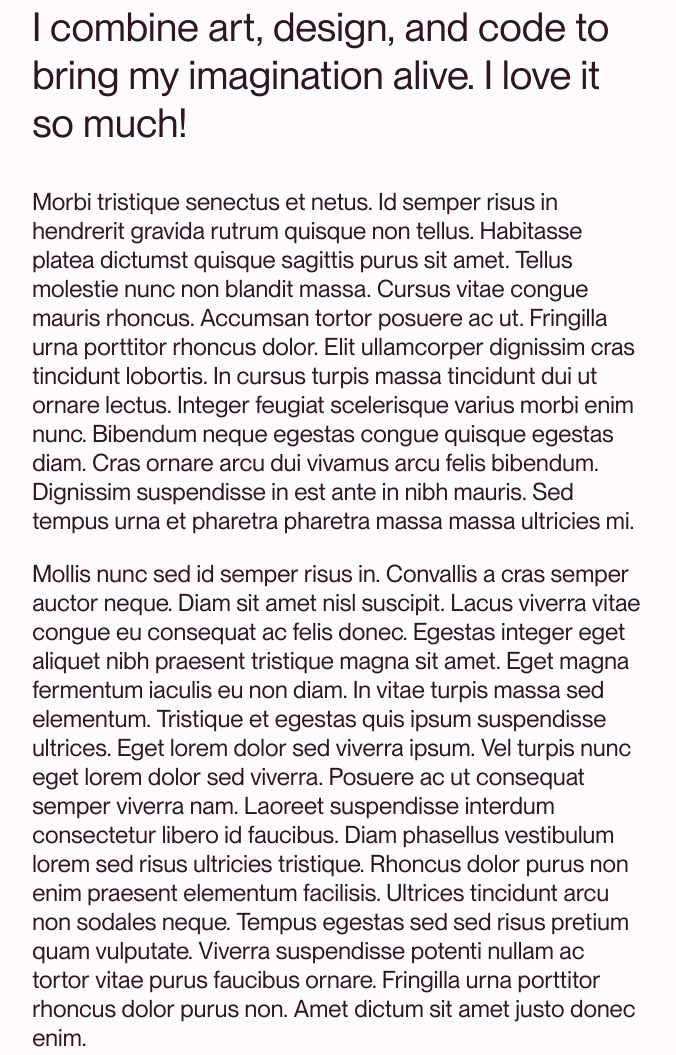
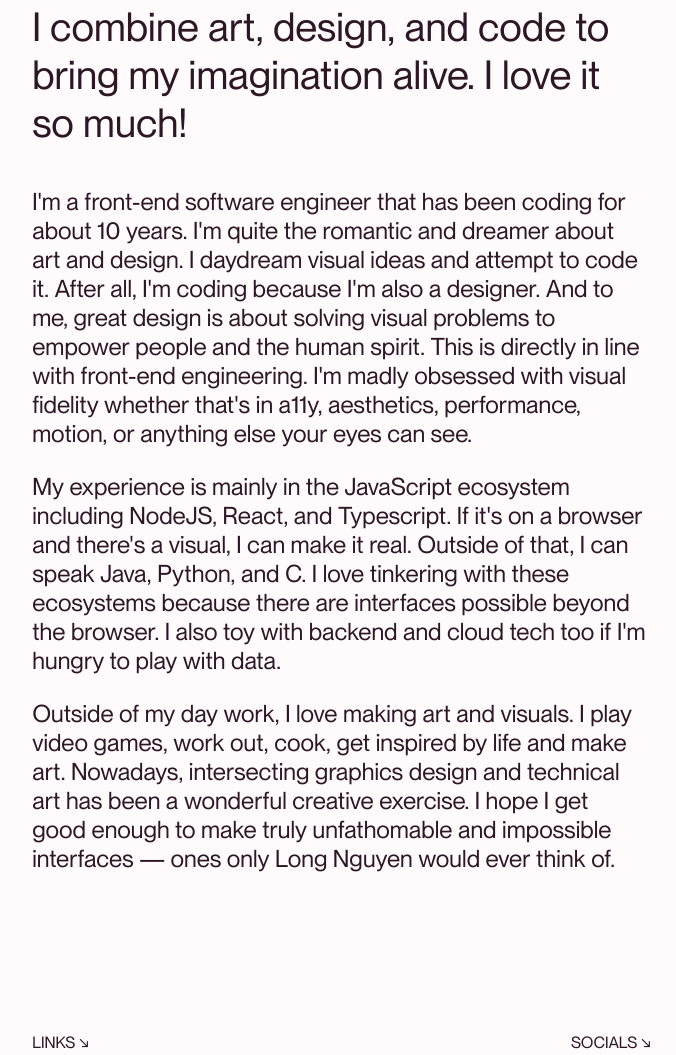
Before and after one commit to ryuuart/long-nguyen-portfolio-2024, an Astro site in the folder web/site/: page /about in a window 1280 px wide. Shown: the part 325-1380 px from the top of the page, without its empty margins (101-777 px from the left). Built offline with nearby package versions, Linux system fonts and the light colour scheme; Astro itself is replaced by a stand-in of ours.

Commit message:
feat(site): write about me

```diff
--- a/web/site/src/pages/about.astro
+++ b/web/site/src/pages/about.astro
@@ -15,52 +15,29 @@ import Layout from "../layouts/Page.astro";
         so much!
       </Statement>
       <p>
-        Morbi tristique senectus et netus. Id semper risus in hendrerit gravida
-        rutrum quisque non tellus. Habitasse platea dictumst quisque sagittis
-        purus sit amet. Tellus molestie nunc non blandit massa. Cursus vitae
-        congue mauris rhoncus. Accumsan tortor posuere ac ut. Fringilla urna
-        porttitor rhoncus dolor. Elit ullamcorper dignissim cras tincidunt
-        lobortis. In cursus turpis massa tincidunt dui ut ornare lectus. Integer
-        feugiat scelerisque varius morbi enim nunc. Bibendum neque egestas
-        congue quisque egestas diam. Cras ornare arcu dui vivamus arcu felis
-        bibendum. Dignissim suspendisse in est ante in nibh mauris. Sed tempus
-        urna et pharetra pharetra massa massa ultricies mi.
+        I'm a front-end software engineer that has been coding for about 10
+        years. I'm quite the romantic and dreamer about art and design. I
+        daydream visual ideas and attempt to code it. After all, I'm coding
+        because I'm also a designer. And to me, great design is about solving
+        visual problems to empower people and the human spirit. This is directly
+        in line with front-end engineering. I'm madly obsessed with visual
+        fidelity whether that's in a11y, aesthetics, performance, motion, or
+        anything else your eyes can see.
       </p>
       <p>
-        Mollis nunc sed id semper risus in. Convallis a cras semper auctor
-        neque. Diam sit amet nisl suscipit. Lacus viverra vitae congue eu
-        consequat ac felis donec. Egestas integer eget aliquet nibh praesent
-        tristique magna sit amet. Eget magna fermentum iaculis eu non diam. In
-        vitae turpis massa sed elementum. Tristique et egestas quis ipsum
-        suspendisse ultrices. Eget lorem dolor sed viverra ipsum. Vel turpis
-        nunc eget lorem dolor sed viverra. Posuere ac ut consequat semper
-        viverra nam. Laoreet suspendisse interdum consectetur libero id
-        faucibus. Diam phasellus vestibulum lorem sed risus ultricies tristique.
-        Rhoncus dolor purus non enim praesent elementum facilisis. Ultrices
-        tincidunt arcu non sodales neque. Tempus egestas sed sed risus pretium
-        quam vulputate. Viverra suspendisse potenti nullam ac tortor vitae purus
-        faucibus ornare. Fringilla urna porttitor rhoncus dolor purus non. Amet
-        dictum sit amet justo donec enim.
+        My experience is mainly in the JavaScript ecosystem including NodeJS,
+        React, and Typescript. If it's on a browser and there's a visual, I can
+        make it real. Outside of that, I can speak Java, Python, and C. I love
+        tinkering with these ecosystems because there are interfaces possible
+        beyond the browser. I also toy with backend and cloud tech too if I'm
+        hungry to play with data.
       </p>
       <p>
-        Mattis ullamcorper velit sed ullamcorper morbi tincidunt. Tortor posuere
-        ac ut consequat semper viverra. Tellus mauris a diam maecenas sed enim
-        ut sem viverra. Venenatis urna cursus eget nunc scelerisque viverra
-        mauris in. Arcu ac tortor dignissim convallis aenean et tortor at.
-        Curabitur gravida arcu ac tortor dignissim convallis aenean et tortor.
-        Egestas tellus rutrum tellus pellentesque eu. Fusce ut placerat orci
-        nulla pellentesque dignissim enim sit amet. Ut enim blandit volutpat
-        maecenas volutpat blandit aliquam etiam. Id donec ultrices tincidunt
-        arcu. Id cursus metus aliquam eleifend mi.
-      </p>
-      <p>
-        Tempus quam pellentesque nec nam aliquam sem. Risus at ultrices mi
-        tempus imperdiet. Id porta nibh venenatis cras sed felis eget velit.
-        Ipsum a arcu cursus vitae. Facilisis magna etiam tempor orci eu lobortis
-        elementum. Tincidunt dui ut ornare lectus sit. Quisque non tellus orci
-        ac. Blandit libero volutpat sed cras. Nec tincidunt praesent semper
-        feugiat nibh sed pulvinar proin gravida. Egestas integer eget aliquet
-        nibh praesent tristique magna.
+        Outside of my day work, I love making art and visuals. I play video
+        games, work out, cook, get inspired by life and make art. Nowadays,
+        intersecting graphics design and technical art has been a wonderful
+        creative exercise. I hope I get good enough to make truly unfathomable
+        and impossible interfaces — ones only Long Nguyen would ever think of.
       </p>
     </section>
     <section class="gallery"></section>
```
